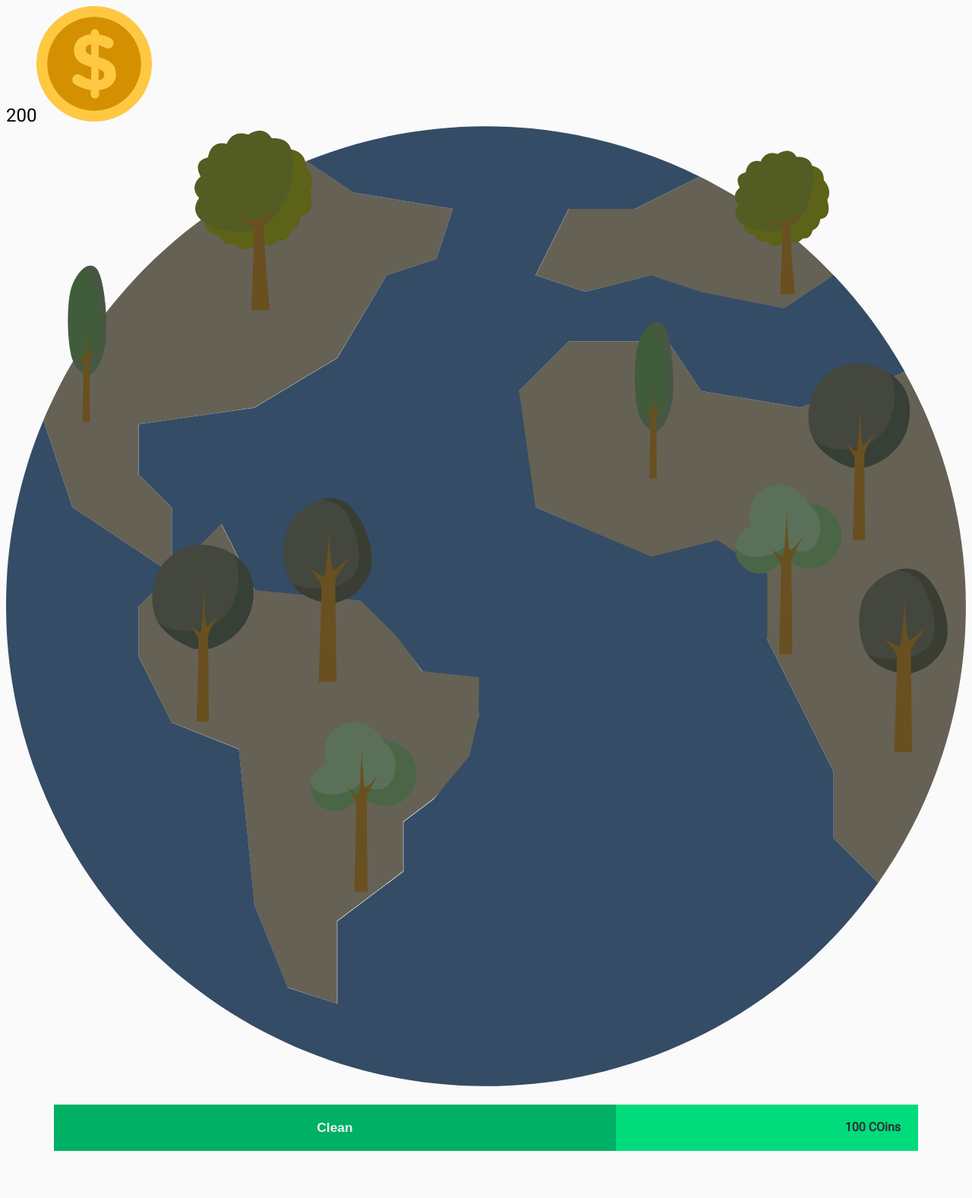
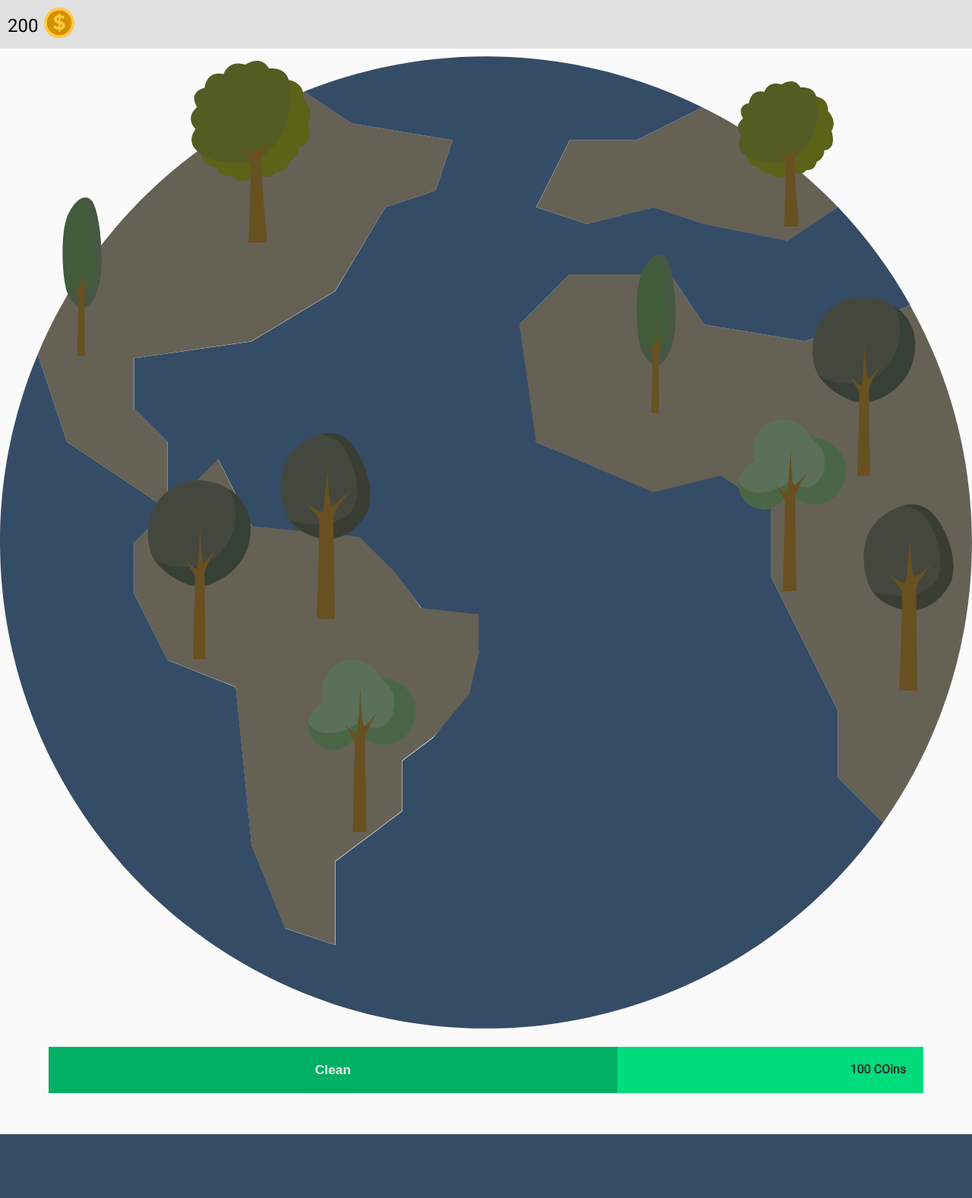
Before and after one commit to manoletre/sciencehackbest, a Node server app: page / in a window 1280 px wide. Shown: the whole page at 76% size. After the commit the page ends 1493 px from the top, so only its background shows below. Run offline with Node 20, Linux system fonts and the light colour scheme.

Commit message:
money update

```diff
--- a/public/css/style.css
+++ b/public/css/style.css
@@ -1,6 +1,8 @@
   body {
       background-color: #fafafa;
       cursor: pointer;
+      padding: 0;
+      margin: 0;
   }
 
     .st0{fill:#666155;}
@@ -70,4 +72,13 @@
   #coins_amount {
       font-size: 18pt;
       font-family: 'Roboto';
+      float: left;
+      margin-top: 10px;
+      margin-right: 8px;
   }
+
+  #coins_banner {
+      background-color: #e0e0e0;
+      margin-bottom: 10px;
+      padding: 10px;
+  }
--- a/views/index.jade
+++ b/views/index.jade
@@ -7,8 +7,9 @@ html
     script(src='../js/home_anim.js')
     script(src='../js/jquery.svg.js')
   body
-span#coins_amount 200
-img(src='../img/coin.png', width='12%')
+div#coins_banner
+    span#coins_amount 200
+    img(src='../img/coin.png', width='40px')
 // ?xml version="1.0" encoding="utf-8"?
 // Generator: Adobe Illustrator 22.1.0, SVG Export Plug-In . SVG Version: 6.00 Build 0)
 svg(version='1.1', xmlns='http://www.w3.org/2000/svg', xmlns:xlink='http://www.w3.org/1999/xlink', x='0px', y='0px', viewBox='0 0 512 512', style='enable-background:new 0 0 512 512;', xml:space='preserve')
```
